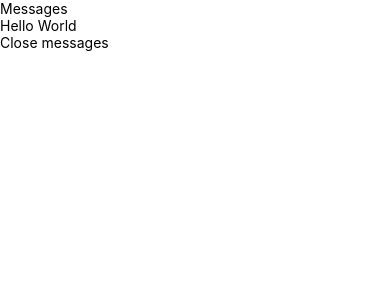
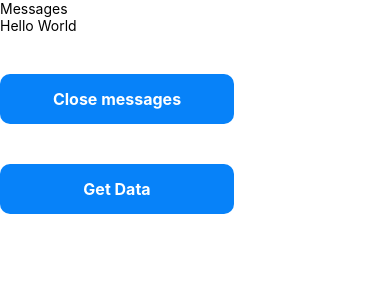
Before and after one commit to brendobrendo/react-native-dating-app, a React Native app: screen /Home in a window 390 px wide. Both pictures are taken after a click on the element 299 px from the left and 428 px from the top of the page. Shown: the top 300 px of the page. Built offline with nearby package versions, Linux system fonts and the light colour scheme; no server answers.

Commit message:
Messages style and read access for messages

```diff
--- a/firebase.js
+++ b/firebase.js
@@ -1,7 +1,7 @@
 // Import the functions you need from the SDKs you need
 import { initializeApp } from "firebase/app";
 import { getAuth } from "firebase/auth";
-import { getFirestore, collection, getDocs } from 'firebase/firestore/lite';
+import { getFirestore } from 'firebase/firestore/lite';
 
 
 // Your web app's Firebase configuration
--- a/screens/Messages.js
+++ b/screens/Messages.js
@@ -1,18 +1,31 @@
-import { Modal, Pressable, StyleSheet, Text, View } from 'react-native'
-import React from 'react'
+import { Modal, Pressable, StyleSheet, Text, View } from 'react-native';
+import React from 'react';
+import { query, collection, getDocs } from 'firebase/firestore/lite';
+import { db } from '../firebase';
 
 const Messages = (props) => {
 
+    const getData = async () => {
+
+        const messagesCol = await getDocs(collection(db, 'messages'));
+        const messagesList = messagesCol.docs.map(doc => doc.data());
+
+        console.log(messagesList);
+    }
+
     return (
-        <Modal visible={props.visible} animationType="slide">
+        <Modal visible={props.visible} animationType="slide" style={styles.container}>
             <View>
                 <Text>Messages</Text>
             </View>
             <View>
                 <Text>Hello World</Text>
             </View>
-            <Pressable onPress={props.closeMessages}>
-                <Text>Close messages</Text>
+            <Pressable onPress={props.closeMessages} style={styles.button}>
+                <Text style={styles.buttonText}>Close messages</Text>
+            </Pressable>
+            <Pressable onPress={getData} style={styles.button}>
+                <Text style={styles.buttonText}>Get Data</Text>
             </Pressable>
         </Modal>
     )
@@ -20,4 +33,23 @@ const Messages = (props) => {
 
 export default Messages
 
-const styles = StyleSheet.create({})
+const styles = StyleSheet.create({
+    container: {
+        flex: 1,
+        justifyContent: 'center',
+        alignItems: 'center'
+      },
+      button: {
+        backgroundColor: '#0782F9',
+        width: '60%',
+        padding: 15,
+        borderRadius: 10,
+        alignItems: 'center',
+        marginTop: 40,
+      },
+      buttonText: {
+        color: 'white',
+        fontWeight: '700',
+        fontSize: 16,
+      },
+})
```
